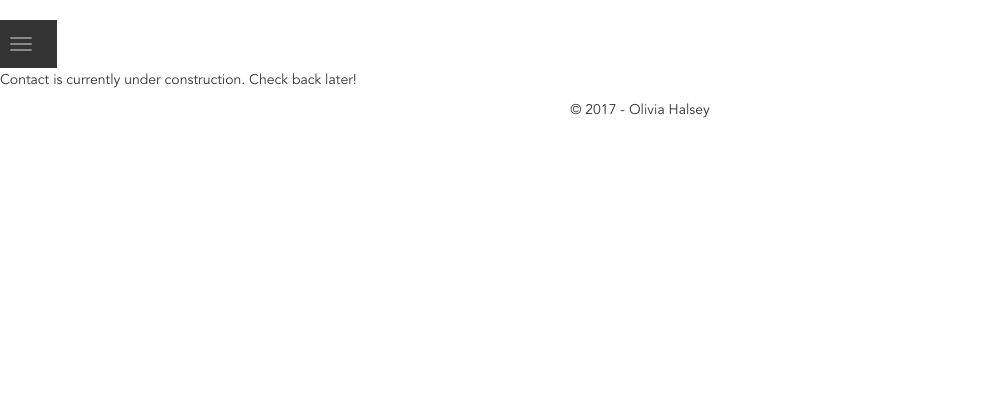
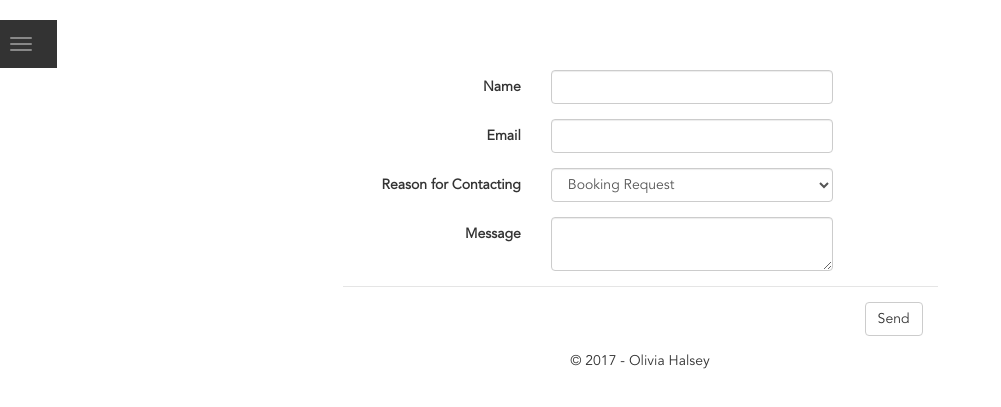
Before and after one commit to oliviahalseydev/oliviahalseydev.github.io, a plain HTML site: page index.html at #/contact in a window 1280 px wide. Shown: the part 317-724 px from the top of the page, without its empty margins (0-1001 px from the left). Drawn offline with Linux system fonts and the light colour scheme; some packages are replaced by stand-ins of ours; no server answers.

Commit message:
added contact page

```diff
--- a/css/style.css
+++ b/css/style.css
@@ -33,7 +33,7 @@ html, body { font-family: 'Avenir', sans-serif !important; }
 */
 
 .home-pictures{
-    padding: 0;
+    padding: 0px 5px 0px 5px;
     text-align: center;
 }
 
@@ -140,6 +140,10 @@ li a:hover {
 @media (max-width: 600px){
     .hide_600 {
         display: none;
+    }
+
+    .form-horizontal {
+        padding-top: 15px;
     }
 
     .container-fluid > .navbar-collapse {
--- a/js/app.js
+++ b/js/app.js
@@ -98,3 +98,40 @@ OHWebsiteApp.config(function($stateProvider, $urlRouterProvider) {
         });
 
 });
+
+function sendNewMessage() {
+    var reason = document.getElementById('reason-text').value;
+
+    switch (reason) {
+        case "booking":
+            var link = "mailto:austin.klein.se@gmail.com"
+                 + "?subject=" + escape(document.getElementById('name-text').value + " is interested in booking you")
+                 + "&body=" + escape("Name: " + document.getElementById('name-text').value
+                    + "\nEmail: " + document.getElementById('email-text').value
+                    + "\nReason: Booking Request"
+                    + "\nMessage: " + document.getElementById('message-text').value)
+            ;
+            window.location.href = link;
+            break;
+        case "issue":
+            var link = "mailto:austin.klein.se@gmail.com"
+                 + "?subject=" + escape(document.getElementById('name-text').value + " had an issue with their purchase")
+                 + "&body=" + escape("Name: " + document.getElementById('name-text').value
+                    + "\nEmail: " + document.getElementById('email-text').value
+                    + "\nReason: Issue with Purchase"
+                    + "\nMessage: " + document.getElementById('message-text').value)
+            ;
+            window.location.href = link;
+            break;
+        default:
+            var link = "mailto:austin.klein.se@gmail.com"
+                 + "?subject=" + escape(document.getElementById('name-text').value + " is contacting you for some other reason")
+                 + "&body=" + escape("Name: " + document.getElementById('name-text').value
+                    + "\n\nEmail: " + document.getElementById('email-text').value
+                    + "\n\nReason: Other"
+                    + "\n\nMessage: " + document.getElementById('message-text').value)
+            ;
+            window.location.href = link;
+    }
+    window.setTimeout(function () { location.href = "http://oliviahalsey.me/#/home" }, 500);
+}
--- a/src/contact.html
+++ b/src/contact.html
@@ -1 +1,36 @@
-<p>Contact is currently under construction. Check back later!
+<form class="form-horizontal col-md-12" onsubmit="sendNewMessage()">
+    <div class="col-md-6 col-md-offset-3">
+        <div class="form-group">
+            <label for="name-text" class="col-md-4 control-label">Name</label>
+            <div class="col-md-6">
+                <input id="name-text" type="text" name="name" class="form-control" aria-describedby="event-field" required>
+            </div>
+        </div>
+        <div class="form-group">
+            <label for="email-text" class="col-md-4 control-label">Email</label>
+            <div class="col-md-6">
+                <input id="email-text" type="email" name="email" class="form-control" aria-describedby="event-field" required>
+            </div>
+        </div>
+        <div class="form-group">
+            <label for="experience-text" class="col-md-4 control-label">Reason for Contacting</label>
+            <div class="col-md-6">
+                <!--<input id="reason-text" type="text" name="reason" class="form-control" aria-describedby="event-field">-->
+                <select id="reason-text" name="reason" class="form-control" required>
+                    <option value="booking">Booking Request</option>
+                    <option value="issue">Issue with Purchase</option>
+                    <option value="other">Other</option>
+                </select>
+            </div>
+        </div>
+        <div class="form-group">
+            <label for="message-text" class="col-md-4 control-label">Message</label>
+            <div class="col-md-6">
+                <textarea id="message-text" type="text" name="message" class="form-control" aria-describedby="event-field" required></textarea>
+            </div>
+        </div>
+        <div class="modal-footer">
+            <button type="submit" class="btn btn-default">Send</button>
+        </div>
+    </div>
+</form>
```
